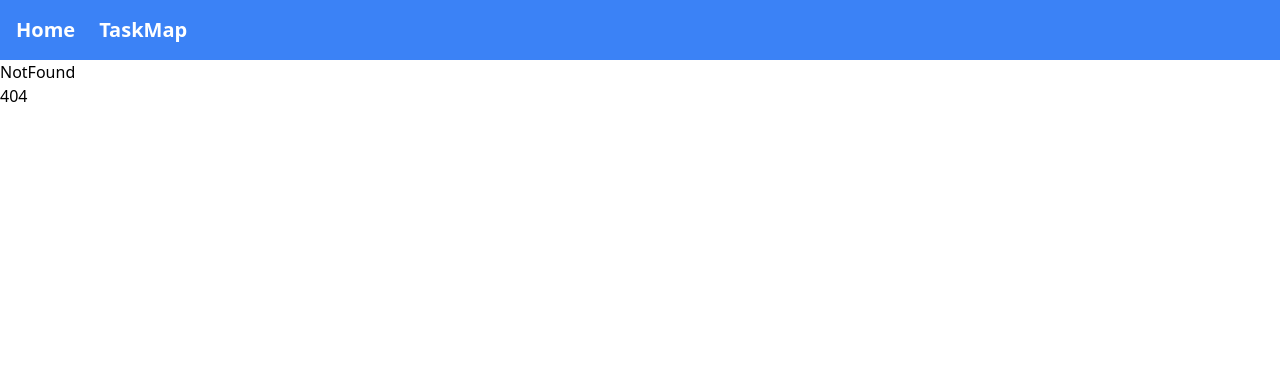
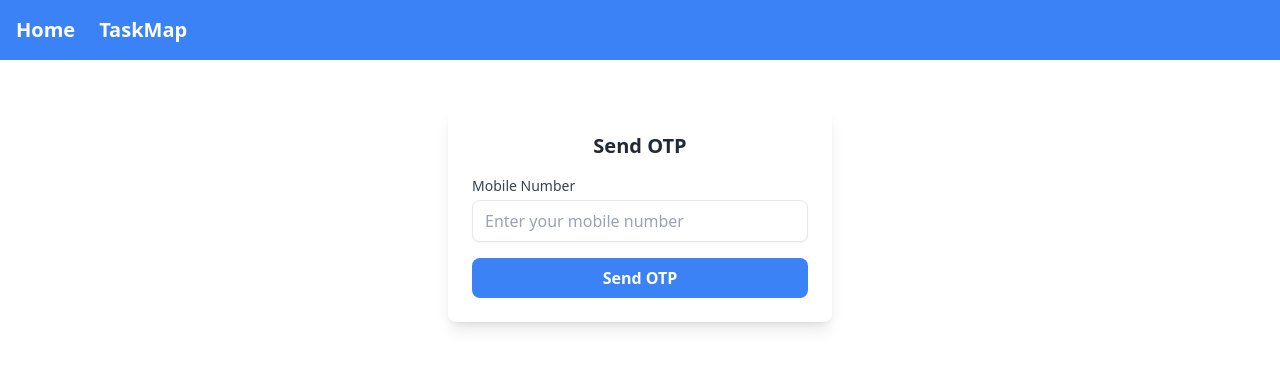
Before and after one commit to TheBaljitSingh/Task-Manager, a React (Vite) app in the folder client/: page /otplogin in a window 1280 px wide. Before the commit this address had no page. Shown: the top 368 px of the page. Built offline with nearby package versions, Linux system fonts and the light colour scheme.

Commit message:
adding the todo add item in task

```diff
--- a/client/src/App.jsx
+++ b/client/src/App.jsx
@@ -6,6 +6,7 @@ import Dashboard from './pages/Dashboard.jsx';
 import NotFound from './pages/NotFound.jsx';
 import PrivateRoute from './components/PrivateRoute';
 import Signup from './pages/SignupPage.jsx';
+import OtpLogin from './pages/OtpLogin.jsx';
 
 
 const App = () => {
@@ -28,6 +29,7 @@ const App = () => {
 
         {/* Public Routes */}
         <Route path="/login" element={<LoginPage setIsAuthenticated={setIsAuthenticated}  />} />
+        <Route path='/otplogin' element={<OtpLogin setIsAuthenticated={setIsAuthenticated} />} />
         <Route path="/signup" element={<Signup setIsAuthenticated={setIsAuthenticated}  />} />
 
         {/* Private Routes */}
@@ -39,7 +41,6 @@ const App = () => {
             </PrivateRoute>
           }
         />
-
         {/* Handle Not Found Routes */}
         <Route path="*" element={<NotFound />} />
       </Routes>
--- a/client/src/components/Navbar.jsx
+++ b/client/src/components/Navbar.jsx
@@ -29,7 +29,7 @@ const Navbar = () => {
       <div className="container mx-auto flex justify-between items-center">
         {/* Left Side */}
         <div className="text-white font-semibold text-xl flex space-x-6">
-          <span>Home</span>
+          <span ><a href="/">Home</a></span>
           <span>TaskMap</span>
         </div>
 
--- a/client/src/pages/LoginPage.jsx
+++ b/client/src/pages/LoginPage.jsx
@@ -29,10 +29,12 @@ const LoginPage = ({ setIsAuthenticated }) => {
   };
 
 
+
+
   return (
 
     <>
-<Navbar/>
+      <Navbar />
       <div className=" mt-12  flex justify-center bg-white-200">
         <form onSubmit={handleLogin} className="w-96 p-6 bg-white rounded shadow-md">
           <h2 className="text-2xl font-bold mb-4">Login</h2>
@@ -52,16 +54,24 @@ const LoginPage = ({ setIsAuthenticated }) => {
             className="w-full mb-3 p-2 border rounded"
             required
           />
+
+
           <button
             type="submit"
             className="w-full p-2 bg-blue-500 text-white rounded hover:bg-blue-600 "
           >
             Log In
           </button>
+
+
           <div>
 
             Don't have account?
             <a href="/signup" className='text-blue-600 hover:text-blue-500'> signup</a>
+          </div>
+          <div>
+            Login using OTP?
+            <a href="/otplogin" className='text-blue-600 hover:text-blue-500'> otplogin</a>
           </div>
         </form>
 
--- /dev/null
+++ b/client/src/pages/OtpLogin.jsx
@@ -0,0 +1,92 @@
+import React, {useState} from 'react'
+import Navbar from '../components/Navbar'
+
+export default function OtpLogin() {
+
+    const [mobile, setMobile] = useState('');
+    const [otp, setOtp] = useState('');
+    const[yourOtp, setYourOtp] = useState('');
+
+    const [isOtpSent, setIsOtpSent] = useState(false);
+
+
+    const handleVerifyOtp = (e)=>{
+        e.preventDefault();
+        if(otp==yourOtp){
+            console.log("otp verifyed successfully");
+        }else{
+            console.log("wrong otp");
+        }
+
+
+    }
+
+    const handleSendOtp = (e)=>{
+        e.preventDefault();
+        let rand = Math.floor(Math.random()*10*(1000-101)+101);
+        setYourOtp(rand);
+        console.log(`api send to your ${mobile} number`);
+        setIsOtpSent(true);
+
+
+    }
+
+
+  return (
+    <div>
+        <Navbar/>
+
+        <div className=" mt-12  flex justify-center bg-white-200">
+      <form
+        onSubmit={isOtpSent ? handleVerifyOtp: handleSendOtp}
+        className="w-full max-w-sm bg-white shadow-lg rounded-lg p-6 space-y-4"
+      >
+       <h2 className="text-xl font-semibold text-center text-gray-800">
+          {isOtpSent ? 'Verify OTP' : 'Send OTP'}
+        </h2>
+        {!isOtpSent && <div>
+          <label htmlFor="mobile" className="block text-sm font-medium text-gray-700">
+            Mobile Number
+          </label>
+          <input
+            type="tel"
+            id="mobile"
+            value={mobile}
+            onChange={(e) => setMobile(e.target.value)}
+            placeholder="Enter your mobile number"
+            className="mt-1 w-full px-3 py-2 border rounded-lg shadow-sm focus:outline-none focus:ring-2 focus:ring-blue-500"
+          />
+        </div>}
+        {
+            isOtpSent && <div>
+            <label htmlFor="otp" className="block text-sm font-medium text-gray-700">
+              OTP
+            </label>
+            <input
+              type="text"
+              id="otp"
+              value={otp}
+              onChange={(e) => setOtp(e.target.value)}
+              placeholder={yourOtp}
+
+              className="mt-1 w-full px-3 py-2 border rounded-lg shadow-sm focus:outline-none focus:ring-2 focus:ring-blue-500"
+            />
+          </div>
+        }
+
+
+        <button
+        type='submit'
+        className="w-full py-2 px-4 bg-blue-500 text-white font-semibold rounded-lg hover:bg-indigo-700 focus:outline-none focus:ring-2 focus:ring-indigo-500"
+
+        >
+            {isOtpSent? 'Verify OTP': "Send OTP"}
+
+        </button>
+
+
+      </form>
+    </div>
+    </div>
+  )
+}
--- /dev/null
+++ b/client/src/pages/Todo.jsx
@@ -0,0 +1,50 @@
+import React, { useState } from 'react';
+
+const ItemList = () => {
+  const [items, setItems] = useState([]); // State to store the list of items
+  const [inputValue, setInputValue] = useState(''); // State to store the input field value
+
+  // Handler for adding an item to the list
+  const handleAddItem = () => {
+    if (inputValue.trim() === '') return; // Prevent adding empty items
+
+    setItems([...items, inputValue]); // Add the new item to the list
+    setInputValue(''); // Clear the input field
+  };
+
+  return (
+    <div className="p-4 max-w-sm mx-auto border rounded-lg shadow-md">
+      <div className='bg-cyan-400 w-full h-12 rounded-lg flex items-center justify-center'>
+        <h1 className="text-2xl text-black font-bold">Item List Manager</h1>
+      </div>
+
+      {/* Input Field */}
+      <div className='mt-8'>
+        <input
+          type="text"
+          value={inputValue}
+          onChange={(e) => setInputValue(e.target.value)}
+          placeholder="Enter an item"
+          className="w-full px-3 py-2 mb-4 border rounded focus:outline-none focus:border-cyan-400"
+        />
+
+        {/* Add Item Button */}
+        <button
+          onClick={handleAddItem}
+          className="w-full bg-cyan-500 text-white py-2 px-4 rounded hover:border-cyan-400"
+        >
+          Add Item
+        </button>
+      </div>
+
+      {/* Display the list */}
+      <ul className="mt-6 list-disc pl-5">
+        {items.map((item, index) => (
+          <li key={index} className="text-lg">{item}</li>
+        ))}
+      </ul>
+    </div>
+  );
+};
+
+export default ItemList;
```
Lines whose indentation alone changed are shown as unchanged.
